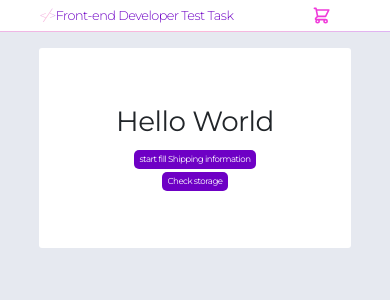
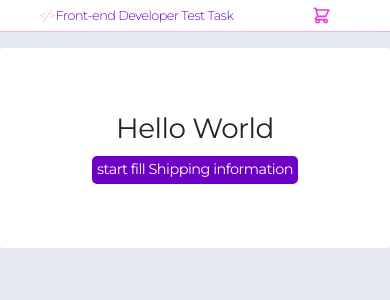
Before and after one commit to PandaCrab/testProjects, a React (Create React App) app: page / in a window 390 px wide. Shown: the top 300 px of the page. Built offline with nearby package versions, Linux system fonts and the light colour scheme; no server answers.

Commit message:
disabled storage button on mobile screen

```diff
--- a/src/components/HomePage.tsx
+++ b/src/components/HomePage.tsx
@@ -3,7 +3,8 @@ import { useNavigate } from 'react-router-dom';
 
 import {
     StartPage,
-    NavigationButton
+    NavigationButton,
+    StorageButton
 } from '../styles/HomePageStyles';
 
 const HomePage = () => {
@@ -15,7 +16,7 @@ const HomePage = () => {
                 <h1>Hello World</h1>
 
                 <NavigationButton onClick={() => navigate('/shipping')}>start fill Shipping information</NavigationButton>
-                <NavigationButton onClick={() => navigate('/storage')}>Check storage</NavigationButton>
+                <StorageButton onClick={() => navigate('/storage')}>Check storage</StorageButton>
             </StartPage>
         </>
     );
--- a/src/styles/HomePageStyles.ts
+++ b/src/styles/HomePageStyles.ts
@@ -15,7 +15,7 @@ export const StartPage = styled.div`
     border-radius: 3px;
 
     @media ${devices.mobileS} {
-        font-size: .6em;
+        width: 100%;
     };
 
     @media ${devices.tablet} {
@@ -33,3 +33,22 @@ export const NavigationButton = styled.button`
     border: none;
     border-radius: 5px;
 `;
+
+export const StorageButton = styled.button`
+margin-top: 3px;
+    padding: 3px 5px;
+    heigth: 2em;
+    font-size: .9em;
+    color: ${colors.white};
+    background-color: ${colors.violet};
+    border: none;
+    border-radius: 5px;
+
+    @media ${devices.mobileS} {
+        display: none;
+    };
+
+    @media ${devices.tablet} {
+        display: block;
+    };
+`;
```
